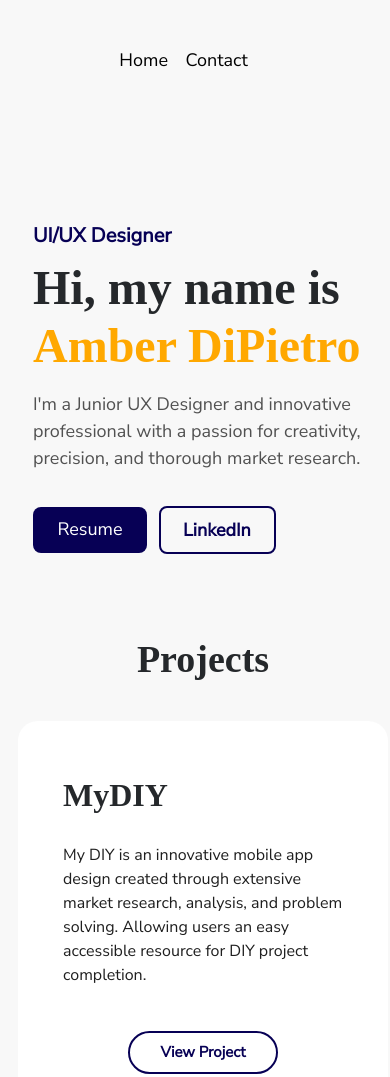
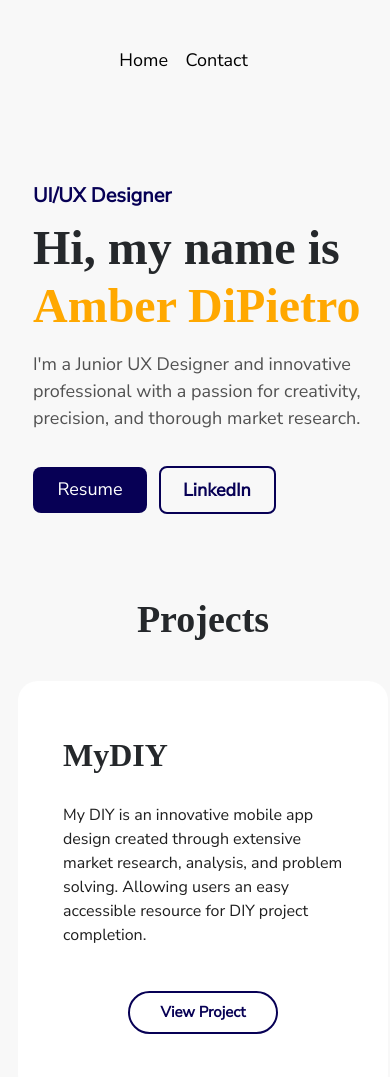
Before and after one commit to AmberDiPietro/UX_UI_HW_18, a plain HTML site: page index.html in a window 390 px wide. Shown: the top 1077 px of the page. Drawn offline with Linux system fonts and the light colour scheme.

Commit message:
update margin for mobile breakpoint on header

```diff
--- a/style.css
+++ b/style.css
@@ -3365,7 +3365,7 @@ body {
   align-content: center;
   align-items: center;
   gap: 10px;
-  margin: 60px 0px 0px 25px;
+  margin: 20px 0px 0px 25px;
   padding-right: 0px;
   }
   .Title {
```
